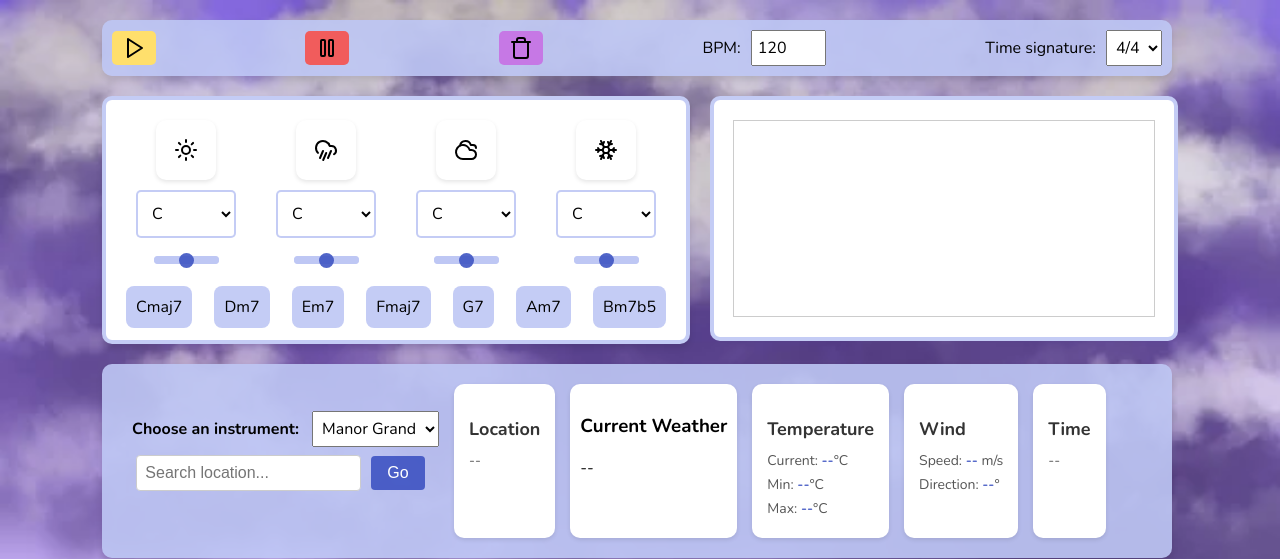
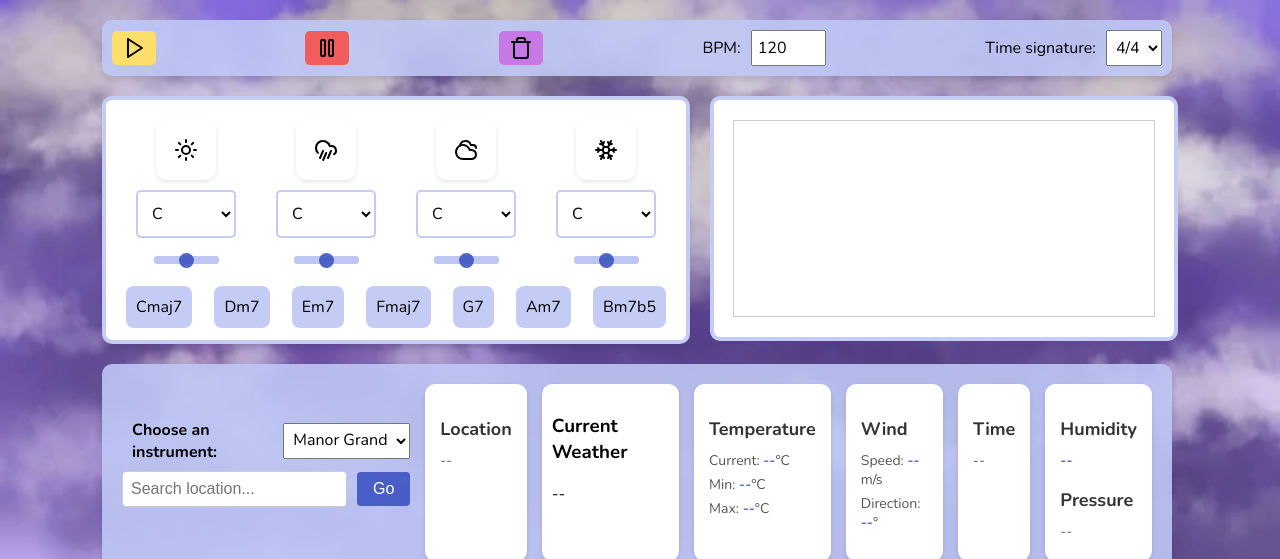
Before and after one commit to eleonorsrr/MeteotrAPP, a plain HTML site: page index.html in a window 1280 px wide. Shown: the top 559 px of the page. Drawn offline with nearby package versions, Linux system fonts and the light colour scheme; no server answers.

Commit message:
Update index.html

```diff
--- a/index.html
+++ b/index.html
@@ -152,6 +152,13 @@
         <h3>Time</h3>
         <p><span id="time-time">--</span></p>
       </div>
+
+      <div class="weather-feature-panel hum-press">
+        <h3>Humidity</h3>
+        <p><span id="humidity">--</span></p>
+        <h3>Pressure</h3>
+        <p><span id="pressure">--</span></p>
+      </div>
     </div>
 
     <!-- Pullata Bande 31/01: Creazione bottoni per chord sequencer e pulsante randomizzatore-->
```
